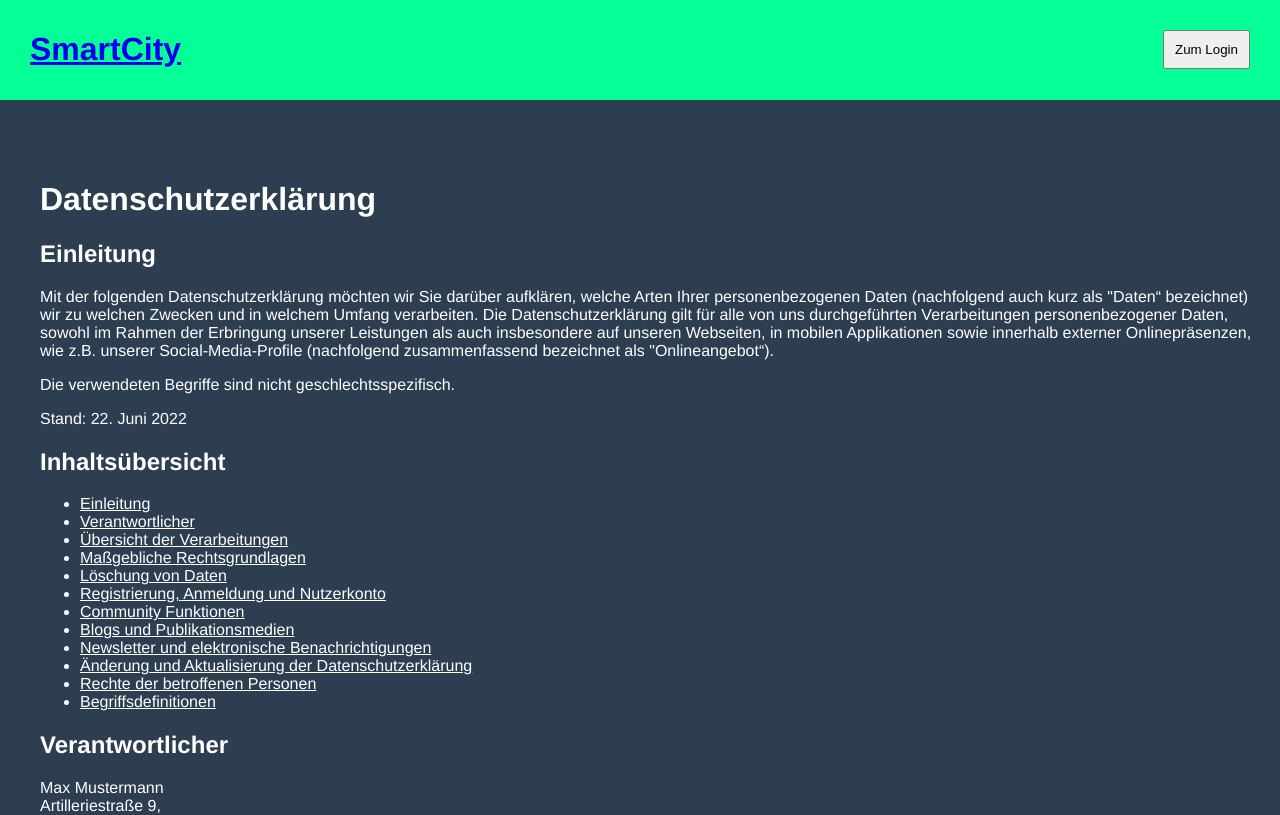
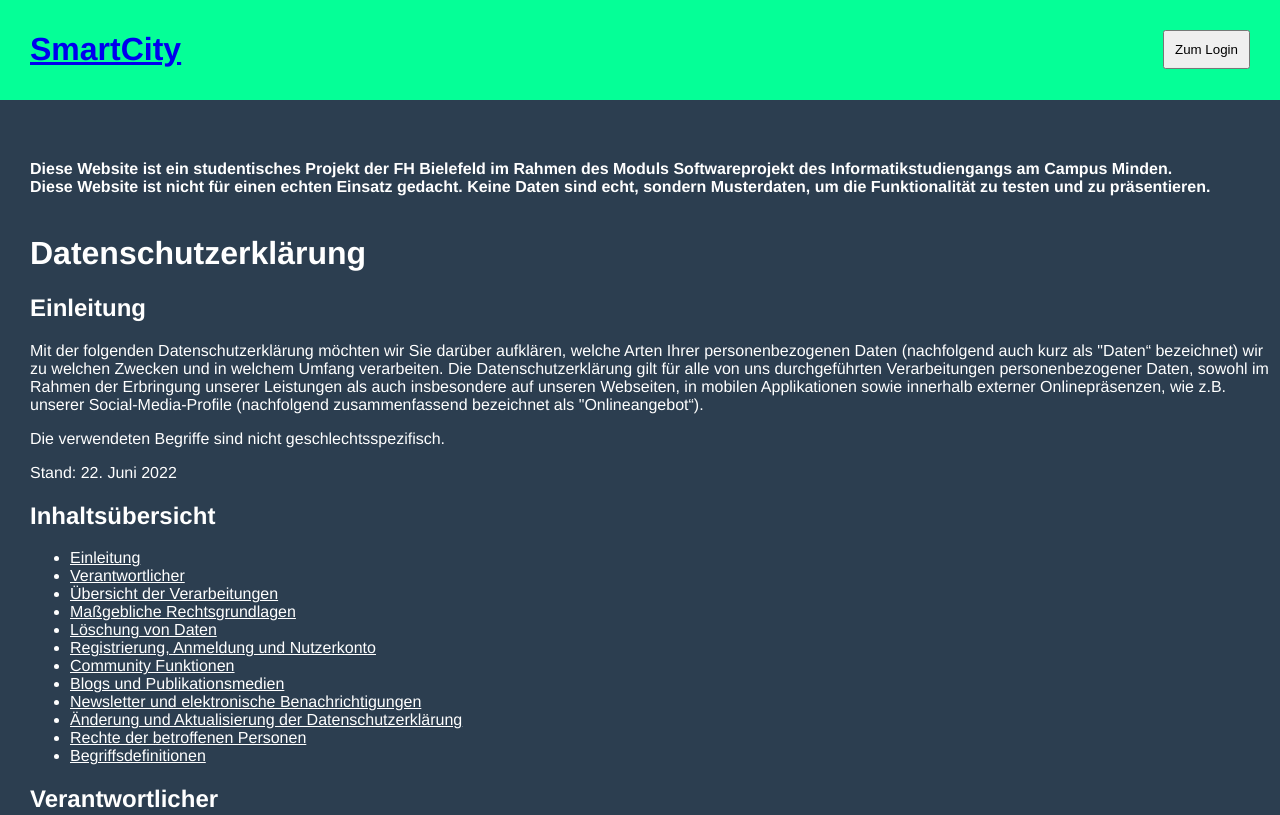
Before and after one commit to MerlinChiodo/SC_Microservice10, a Vue app in the folder frontend/: page /data_protection in a window 1280 px wide. Shown: the top 815 px of the page. Built offline with nearby package versions, Linux system fonts and the light colour scheme.

Commit message:
adds information that this project is not from a real company or for a real use

```diff
--- a/frontend/src/views/DataProtection.vue
+++ b/frontend/src/views/DataProtection.vue
@@ -1,5 +1,7 @@
 <template>
   <div class="wrapper">
+    <strong>Diese Website ist ein studentisches Projekt der FH Bielefeld im Rahmen des Moduls Softwareprojekt des Informatikstudiengangs am Campus Minden.</strong><br>
+    <strong>Diese Website ist nicht für einen echten Einsatz gedacht. Keine Daten sind echt, sondern Musterdaten, um die Funktionalität zu testen und zu präsentieren.</strong><br><br>
     <h1>Datenschutzerklärung</h1>
     <h2 id="m14">Einleitung</h2>
     <p>Mit der folgenden Datenschutzerklärung möchten wir Sie darüber aufklären, welche Arten Ihrer personenbezogenen Daten (nachfolgend auch kurz als "Daten“ bezeichnet) wir zu welchen Zwecken und in welchem Umfang verarbeiten. Die Datenschutzerklärung gilt für alle von uns durchgeführten Verarbeitungen personenbezogener Daten, sowohl im Rahmen der Erbringung unserer Leistungen als auch insbesondere auf unseren Webseiten, in mobilen Applikationen sowie innerhalb externer Onlinepräsenzen, wie z.B. unserer Social-Media-Profile (nachfolgend zusammenfassend bezeichnet als "Onlineangebot“).</p>
@@ -41,7 +43,7 @@
 
 <script>
 export default {
-  name: "DataProtection"
+  name: 'DataProtection'
 }
 </script>
 
@@ -51,6 +53,6 @@ export default {
   }
 
   .wrapper {
-    padding: 10px 10px 10px 40px;
+    padding: 10px 10px 10px 30px;
   }
 </style>
--- a/frontend/src/views/Imprint.vue
+++ b/frontend/src/views/Imprint.vue
@@ -1,4 +1,6 @@
 <template>
+  <strong>Diese Website ist ein studentisches Projekt der FH Bielefeld im Rahmen des Moduls Softwareprojekt des Informatikstudiengangs am Campus Minden.</strong><br>
+  <strong>Diese Website ist nicht für einen echten Einsatz gedacht. Keine Daten sind echt, sondern Musterdaten, um die Funktionalität zu testen und zu präsentieren.</strong><br>
   <h1>Impressum</h1>
   <p>Angaben gemäß § 5 TMG<br><br>
 
@@ -11,6 +13,7 @@
   Fax: 1234-56789<br>
   E-Mail: info@supersmartcity.de<br>
   </p>
+
 </template>
 
 <script>
@@ -18,7 +21,7 @@
 </script>
 
 <style scoped>
-  h1, p{
+  * {
     color: white;
     padding: 10px 10px 10px 30px;
   }
```
